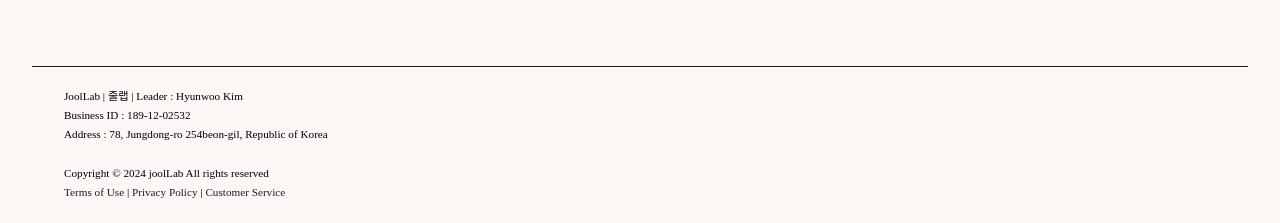
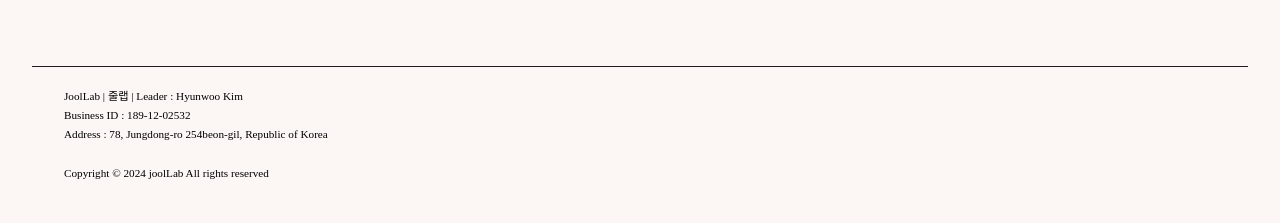
Before and after one commit to khw0512/jool-booking, a Django app: page / in a window 1280 px wide. Shown: the part 1767-1990 px from the top of the page. After the commit the page ends 1946 px from the top, so only its background shows below. Run offline with Django 4.2, Linux system fonts and the light colour scheme; some libraries are stand-ins or nearby versions; some web fonts are replaced.

Commit message:
202407312035

```diff
--- a/templates/EN/base.html
+++ b/templates/EN/base.html
@@ -169,13 +169,7 @@
       <div>
         <p class="footer_line">Copyright © 2024 joolLab All rights reserved</p>
         <div>
-          <p class="footer_line">
-            <a href="{% url "reservation:use" %}">Terms of Use</a>
-            |
-            <a href="{% url "reservation:policy" %}">Privacy Policy</a>
-            |
-            <a href="{% url "reservation:cs" %}">Customer Service</a>
-          </p>
+          <!--p class="footer_line"> <a href="{% url "reservation:use" %}">Terms of Use</a> | <a href="{% url "reservation:policy" %}">Privacy Policy</a> | <a href="{% url "reservation:cs" %}">Customer Service</a> </p-->
         </div>
       </div>
     </div>
--- a/templates/KO/sterna.html
+++ b/templates/KO/sterna.html
@@ -94,7 +94,7 @@
   <div style="height:30px;"></div>
   <div class="tocenter">
     <a href="{% url "reservation:book" %}">
-      <div class="main-button fade-in">Go Reservation Page</div>
+      <div class="main-button fade-in">예약 페이지로 가기</div>
     </a>
   </div>
   <div class="pc-space"></div>
```
Also changed, not shown: templates/EN/book.html (+1 -7 lines), templates/EN/check.html (+1 -7 lines), templates/EN/contact.html (+1 -7 lines), templates/EN/mypage.html (+1 -7 lines), templates/EN/sizepage.html (+1 -7 lines).
